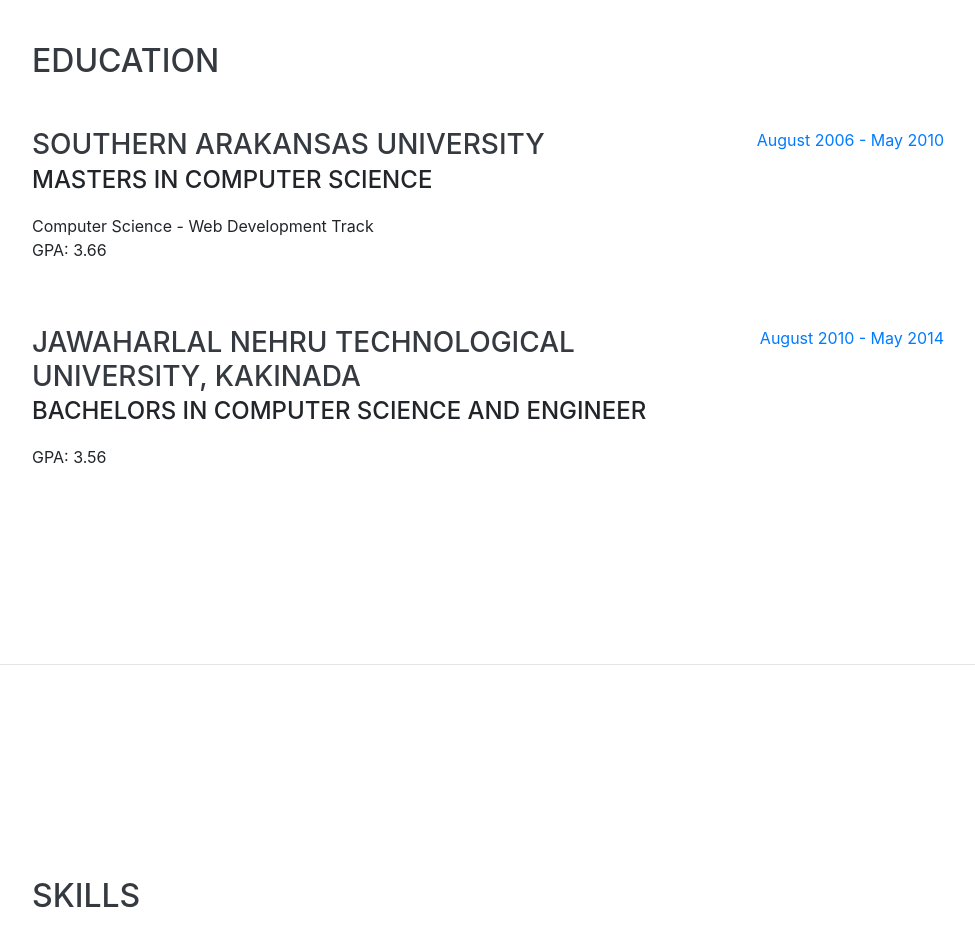
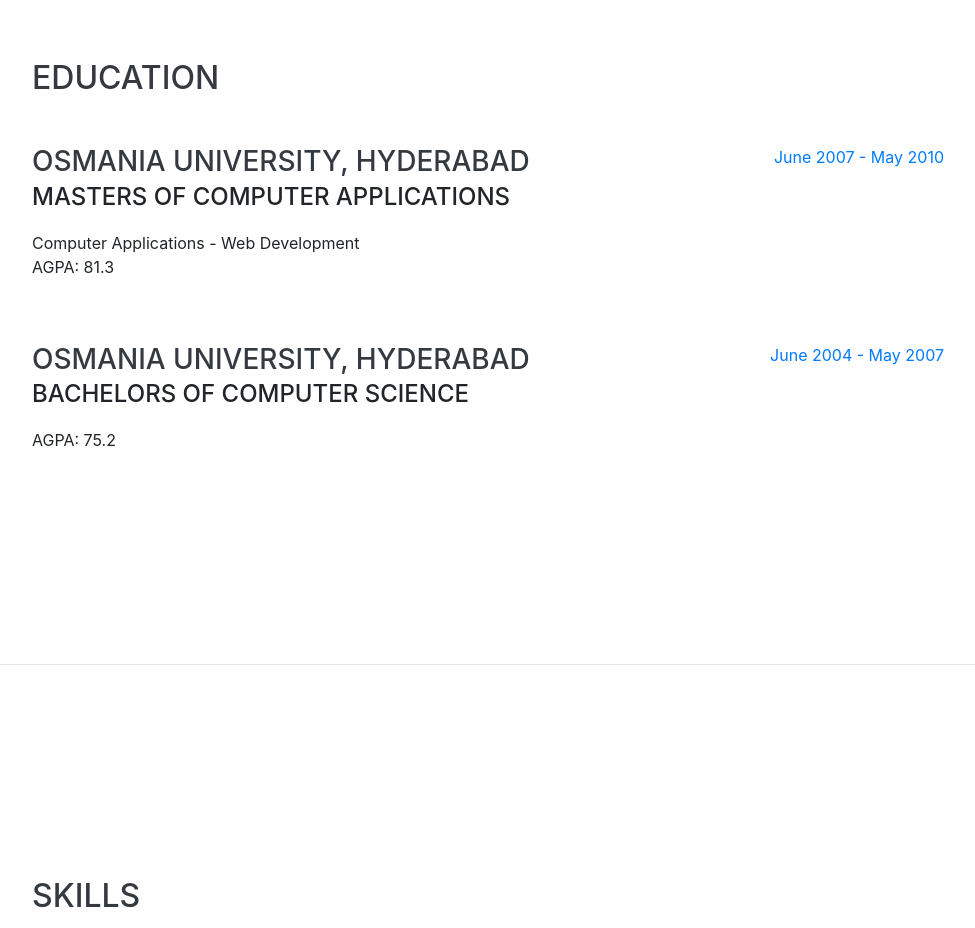
Before and after one commit to umereddy/UmaMahesh-Portfolio.github.io, a website with bundled scripts: page index.html in a window 1280 px wide. Shown: the part 5380-6308 px from the top of the page, without its empty margins (288-1263 px from the left). Built offline with nearby package versions, Linux system fonts and the light colour scheme; a web font is replaced by a local one.

Commit message:
education

```diff
--- a/index.html
+++ b/index.html
@@ -281,24 +281,24 @@
 
         <div class="resume-item d-flex flex-column flex-md-row justify-content-between mb-5">
           <div class="resume-content">
-            <h3 class="mb-0">Southern Arakansas University</h3>
-            <div class="subheading mb-3">Masters in Computer Science</div>
-            <div>Computer Science - Web Development Track</div>
-            <p>GPA: 3.66</p>
+            <h3 class="mb-0">Osmania University, Hyderabad</h3>
+            <div class="subheading mb-3">Masters Of Computer Applications</div>
+            <div>Computer Applications - Web Development</div>
+            <p>AGPA: 81.3</p>
           </div>
           <div class="resume-date text-md-right">
-            <span class="text-primary">August 2006 - May 2010</span>
+            <span class="text-primary">June 2007 - May 2010</span>
           </div>
         </div>
 
         <div class="resume-item d-flex flex-column flex-md-row justify-content-between">
           <div class="resume-content">
-            <h3 class="mb-0">Jawaharlal Nehru Technological University, Kakinada</h3>
-            <div class="subheading mb-3">Bachelors in computer Science and Engineer</div>
-            <p>GPA: 3.56</p>
+            <h3 class="mb-0">Osmania University, Hyderabad</h3>
+            <div class="subheading mb-3">Bachelors Of Computer Science</div>
+            <p>AGPA: 75.2</p>
           </div>
           <div class="resume-date text-md-right">
-            <span class="text-primary">August 2010 - May 2014</span>
+            <span class="text-primary">June 2004 - May 2007</span>
           </div>
         </div>
 
```
